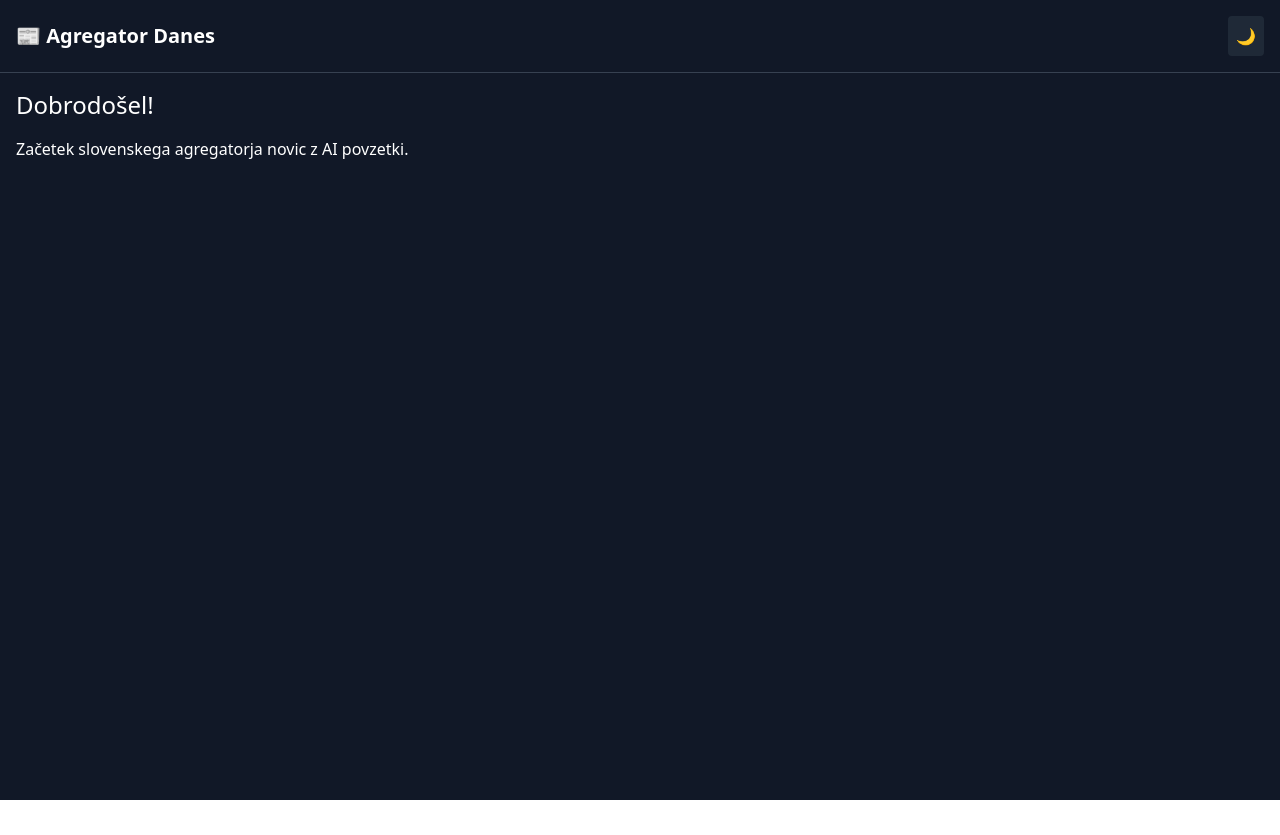
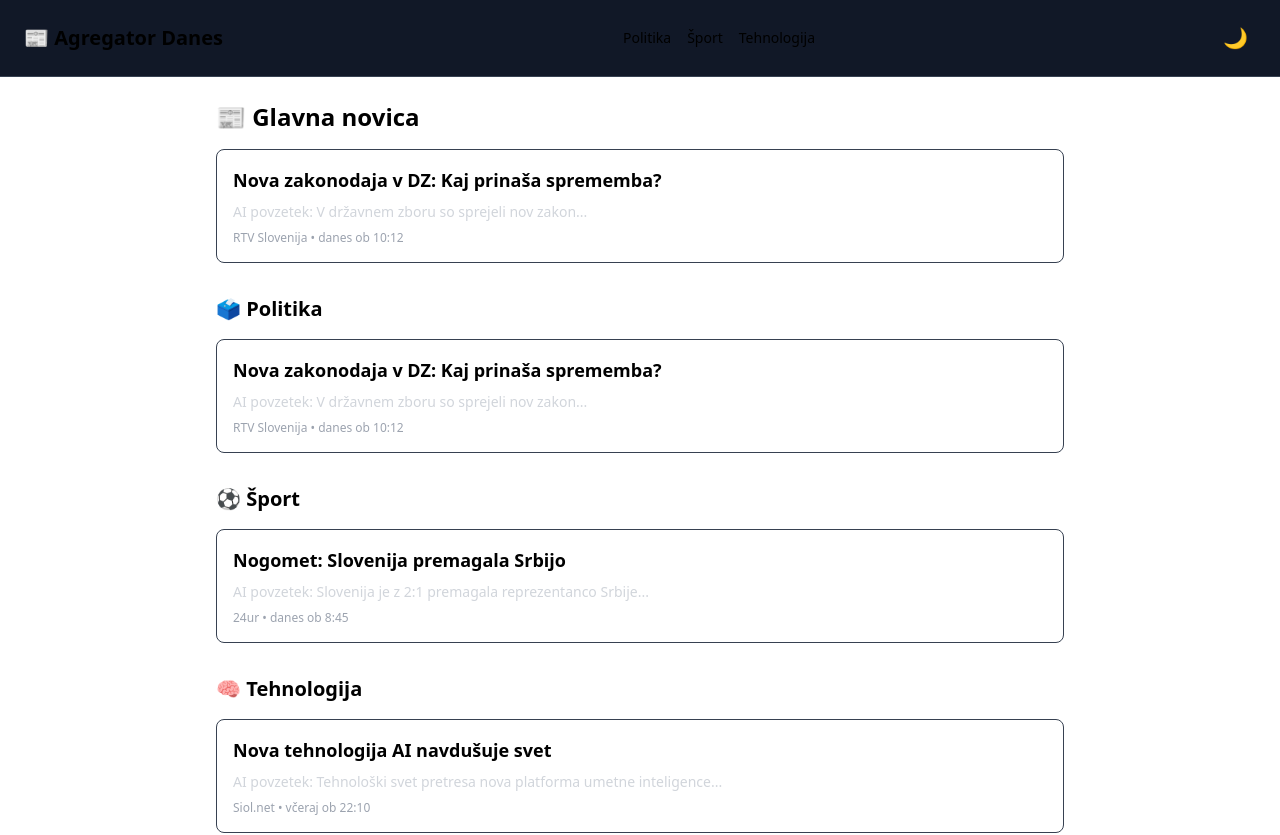
Before and after one commit to giorgisan/agregator-danes, a Next.js app: page / in a window 1280 px wide. Shown: the top 835 px of the page. Before the commit the page ends 800 px from the top, so only its background shows below. Built offline with nearby package versions, Linux system fonts and the light colour scheme.

Commit message:
Update index.tsx

```diff
--- a/pages/index.tsx
+++ b/pages/index.tsx
@@ -1,35 +1,61 @@
 import Head from 'next/head'
-import { useEffect, useState } from 'react'
+import Header from '@/components/Header'
+import Footer from '@/components/Footer'
+import ArticleCard from '@/components/ArticleCard'
+
+const dummyArticles = [
+  {
+    title: "Nova zakonodaja v DZ: Kaj prinaša sprememba?",
+    summary: "AI povzetek: V državnem zboru so sprejeli nov zakon...",
+    source: "RTV Slovenija",
+    time: "danes ob 10:12",
+    url: "https://rtvslo.si"
+  },
+  {
+    title: "Nogomet: Slovenija premagala Srbijo",
+    summary: "AI povzetek: Slovenija je z 2:1 premagala reprezentanco Srbije...",
+    source: "24ur",
+    time: "danes ob 8:45",
+    url: "https://24ur.com"
+  },
+  {
+    title: "Nova tehnologija AI navdušuje svet",
+    summary: "AI povzetek: Tehnološki svet pretresa nova platforma umetne inteligence...",
+    source: "Siol.net",
+    time: "včeraj ob 22:10",
+    url: "https://siol.net"
+  }
+]
 
 export default function Home() {
-  const [darkMode, setDarkMode] = useState(true)
-
-  useEffect(() => {
-    if (darkMode) {
-      document.documentElement.classList.add('dark')
-    } else {
-      document.documentElement.classList.remove('dark')
-    }
-  }, [darkMode])
-
   return (
-    <div className="bg-white dark:bg-gray-900 text-black dark:text-white min-h-screen">
+    <>
       <Head>
         <title>Agregator Danes</title>
       </Head>
-      <header className="flex justify-between items-center p-4 border-b border-gray-700">
-        <h1 className="text-xl font-bold">📰 Agregator Danes</h1>
-        <button
-          onClick={() => setDarkMode(!darkMode)}
-          className="bg-gray-200 dark:bg-gray-800 p-2 rounded"
-        >
-          {darkMode ? '🌙' : '☀️'}
-        </button>
-      </header>
-      <main className="p-4">
-        <h2 className="text-2xl mb-4">Dobrodošel!</h2>
-        <p>Začetek slovenskega agregatorja novic z AI povzetki.</p>
+      <Header />
+      <main className="p-6 max-w-4xl mx-auto">
+        <section className="mb-8">
+          <h2 className="text-2xl font-bold mb-4">📰 Glavna novica</h2>
+          <ArticleCard {...dummyArticles[0]} />
+        </section>
+
+        <section id="politika" className="mb-8">
+          <h2 className="text-xl font-semibold mb-4">🗳️ Politika</h2>
+          <ArticleCard {...dummyArticles[0]} />
+        </section>
+
+        <section id="sport" className="mb-8">
+          <h2 className="text-xl font-semibold mb-4">⚽ Šport</h2>
+          <ArticleCard {...dummyArticles[1]} />
+        </section>
+
+        <section id="tehnologija" className="mb-8">
+          <h2 className="text-xl font-semibold mb-4">🧠 Tehnologija</h2>
+          <ArticleCard {...dummyArticles[2]} />
+        </section>
       </main>
-    </div>
+      <Footer />
+    </>
   )
 }
```
